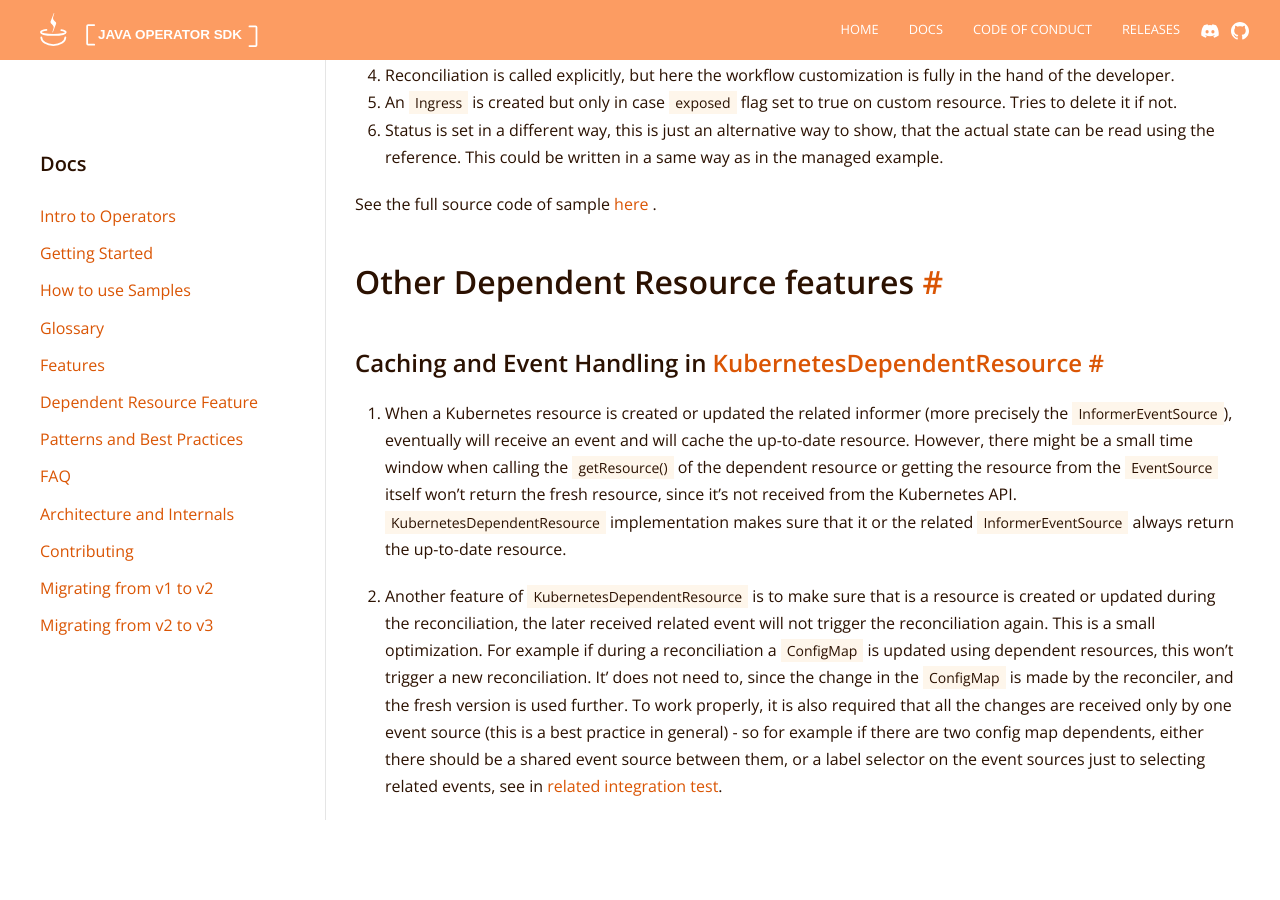
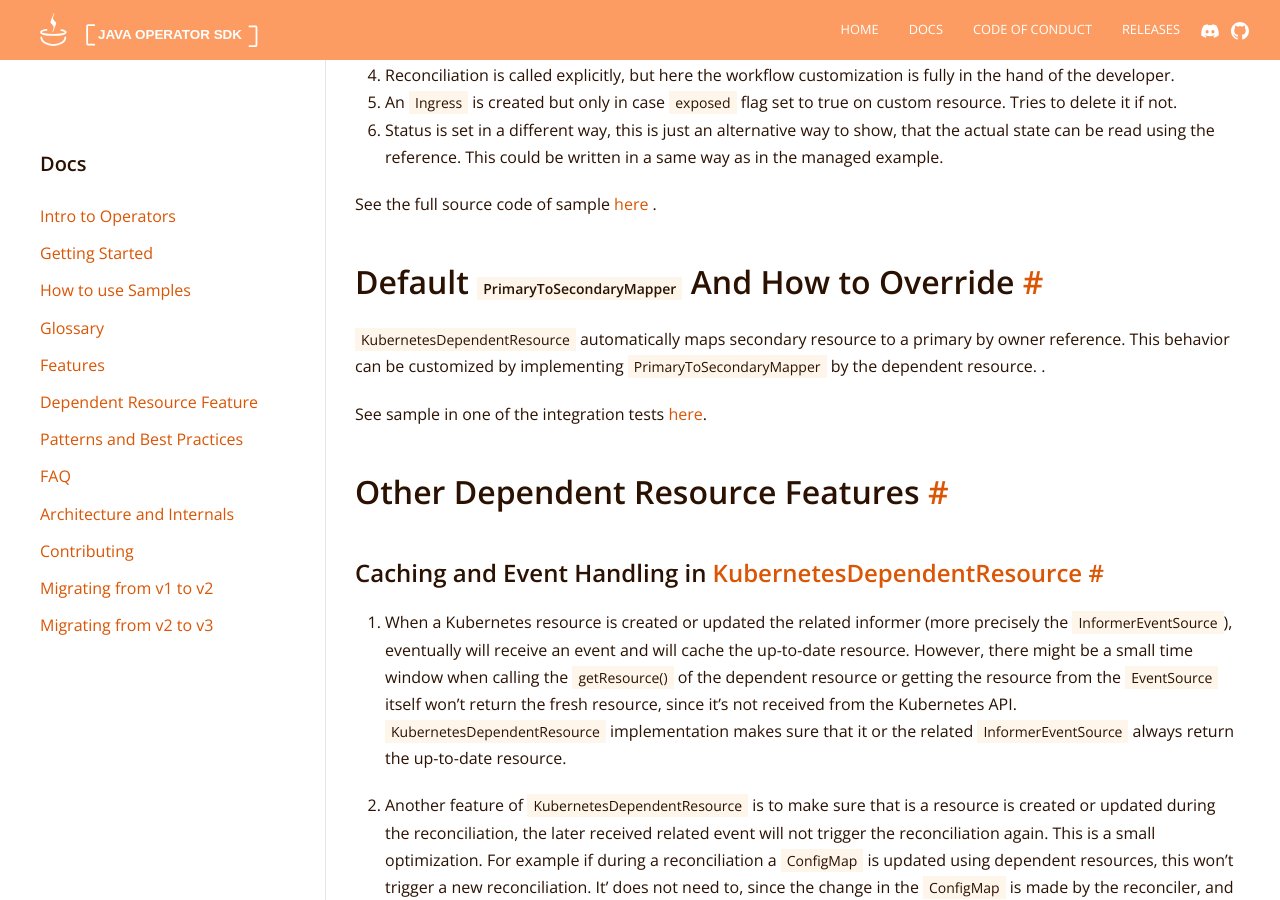
Before and after one commit to operator-framework/java-operator-sdk, a Jekyll site: the page built from docs/documentation/dependent-resources.md, in a window 1280 px wide and 900 px high, scrolled down 7177 px. Built offline with Jekyll 4.4.1, drawn with Linux system fonts in a browser that asks for light colours; nearby versions of some CDN libraries.

Commit message:
docs: primary to secondary mapper customization for dependent resources (#1186)

```diff
--- a/docs/documentation/dependent-resources.md
+++ b/docs/documentation/dependent-resources.md
@@ -279,9 +279,19 @@ See the full source code of
 sample [here](https://github.com/java-operator-sdk/java-operator-sdk/blob/main/sample-operators/webpage/src/main/java/io/javaoperatorsdk/operator/sample/WebPageStandaloneDependentsReconciler.java)
 .
 
-## Other Dependent Resource features
 
-### Caching and Event Handling in [KubernetesDependentResource](https://github.com/java-operator-sdk/java-operator-sdk/blob/main/operator-framework-core/src/main/java/io/javaoperatorsdk/operator/processing/dependent/AbstractDependentResource.java)
+## Default `PrimaryToSecondaryMapper` And How to Override
+
+[`KubernetesDependentResource`](https://github.com/java-operator-sdk/java-operator-sdk/blob/main/operator-framework-core/src/main/java/io/javaoperatorsdk/operator/processing/dependent/kubernetes/KubernetesDependentResource.java)
+automatically maps secondary resource to a primary by owner reference. This behavior can be customized by implementing
+[`PrimaryToSecondaryMapper`](https://github.com/java-operator-sdk/java-operator-sdk/blob/main/operator-framework-core/src/main/java/io/javaoperatorsdk/operator/processing/event/source/SecondaryToPrimaryMapper.java) by the dependent resource.
+.
+
+See sample in one of the integration tests [here](https://github.com/java-operator-sdk/java-operator-sdk/blob/main/operator-framework/src/test/java/io/javaoperatorsdk/operator/sample/primaryindexer/DependentPrimaryIndexerTestReconciler.java#L25-L25).
+
+## Other Dependent Resource Features
+
+### Caching and Event Handling in [KubernetesDependentResource](https://github.com/java-operator-sdk/java-operator-sdk/blob/main/operator-framework-core/src/main/java/io/javaoperatorsdk/operator/processing/dependent/kubernetes/KubernetesDependentResource.java)
 
 1. When a Kubernetes resource is created or updated the related informer (more precisely the `InformerEventSource`),
 eventually will receive an event and will cache the up-to-date resource. However, there might be a small time window
```
